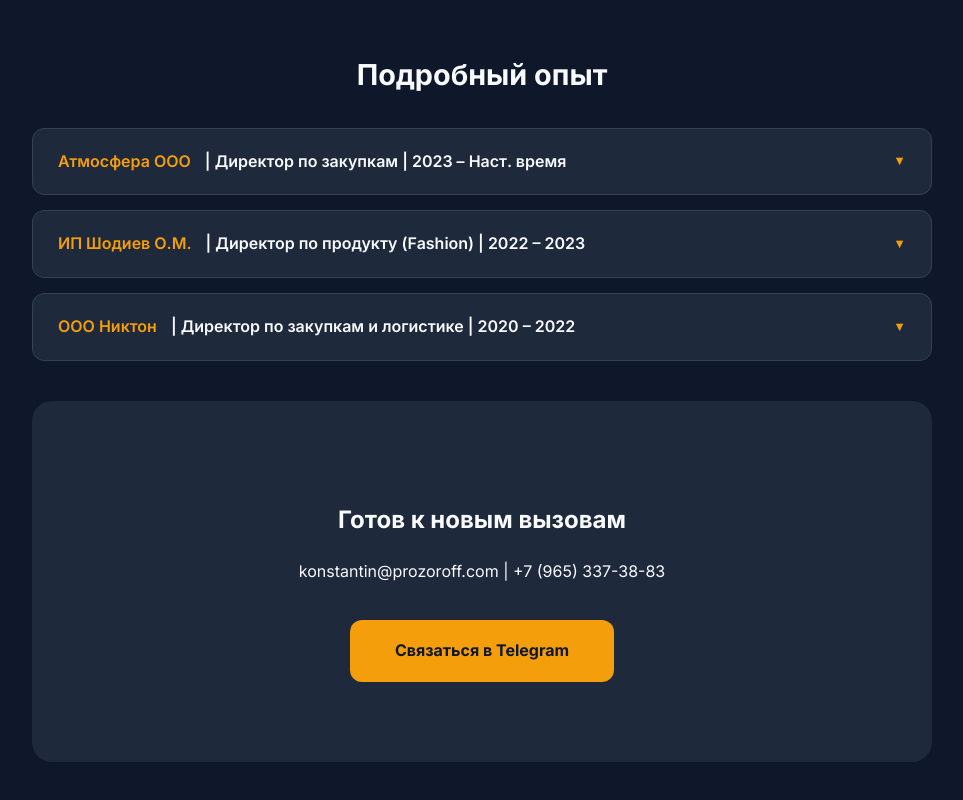
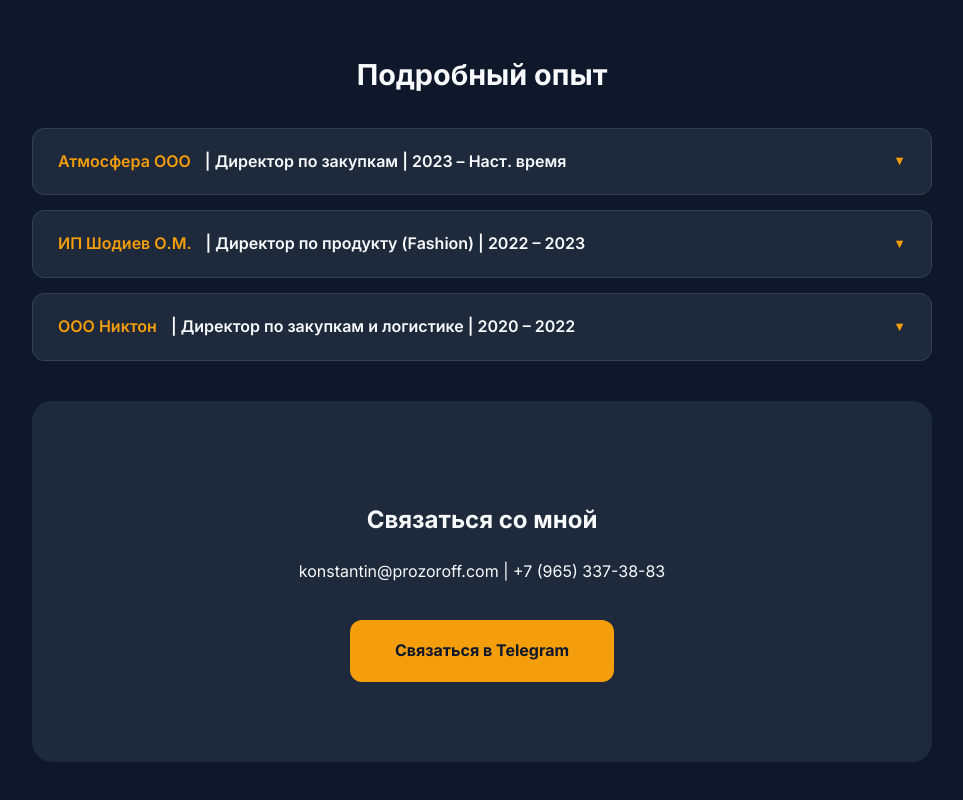
Before and after one commit to KonstantinProzorov/resume, a plain HTML site: page index.html in a window 1280 px wide. Shown: the part 722-1522 px from the top of the page, without its empty margins (158-1121 px from the left). Drawn offline with Linux system fonts and the light colour scheme.

Commit message:
Update index.html

```diff
--- a/index.html
+++ b/index.html
@@ -137,7 +137,7 @@
     </div>
 
     <div class="contacts">
-        <h2>Готов к новым вызовам</h2>
+        <h2>Связаться со мной</h2>
         <p>konstantin@prozoroff.com | +7 (965) 337-38-83</p>
         <a href="https://t.me/constantin_p" class="btn-main">Связаться в Telegram</a>
     </div>
```
